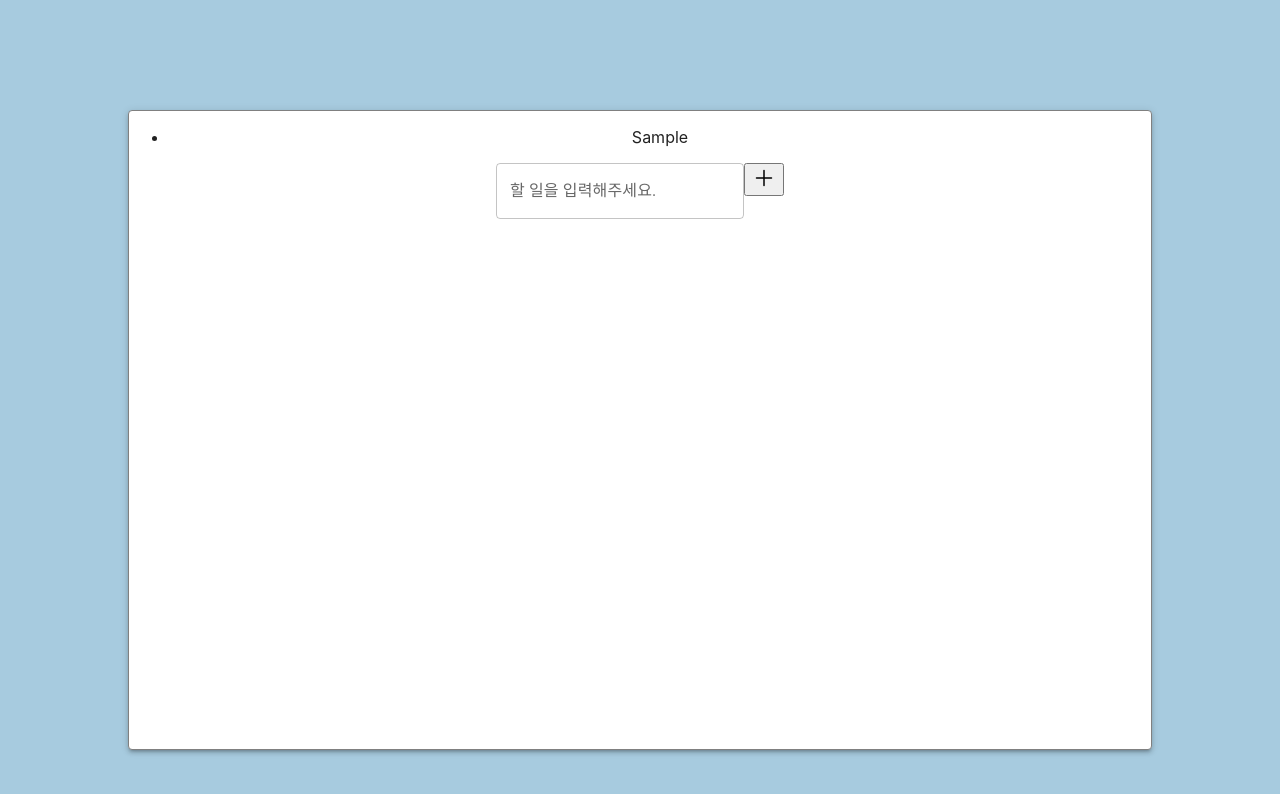
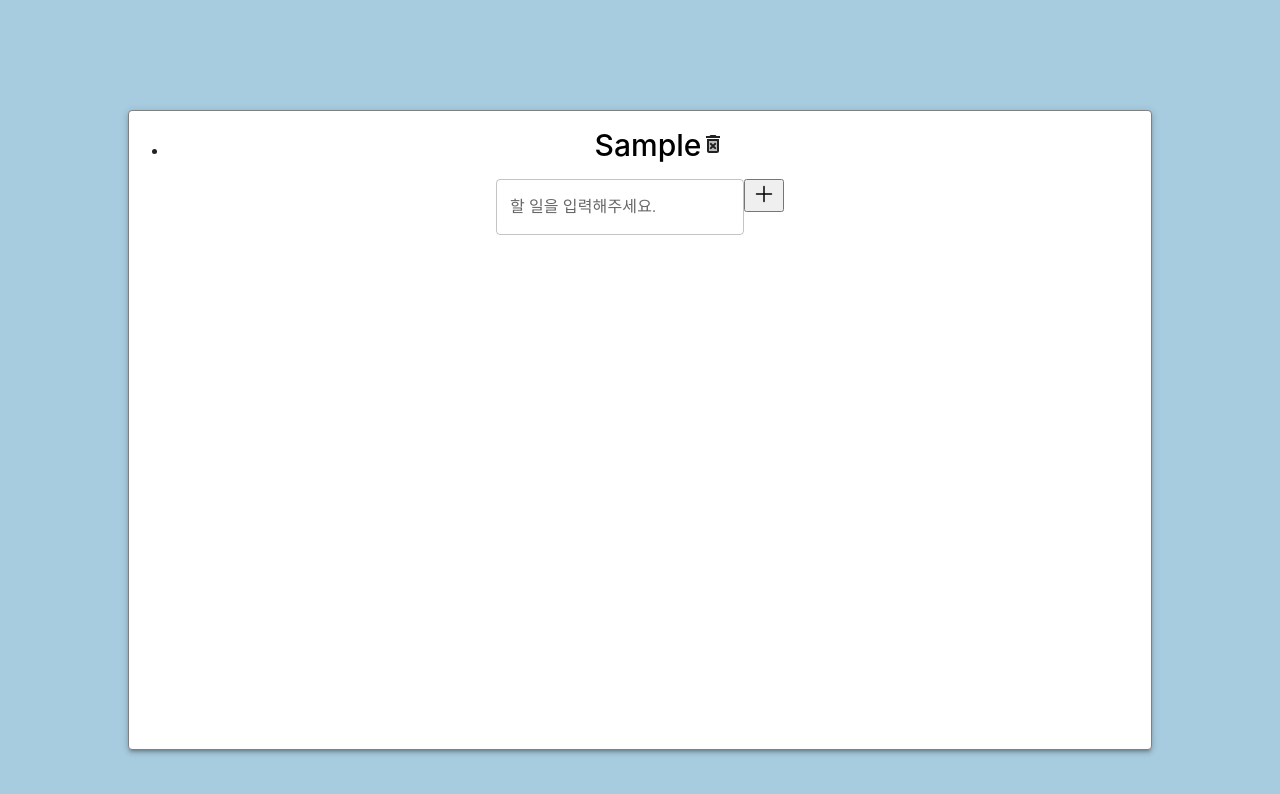
Before and after one commit to wopogo/todo-app, a React (Create React App) app: page / in a window 1280 px wide. Both pictures are taken after typing "Sample" into the empty fields and a click on the button 764 px from the left and 143 px from the top of the page. Shown: the top 794 px of the page. Built offline with nearby package versions, Linux system fonts and the light colour scheme.

Commit message:
1.0.5 delete button, complete text

```diff
--- a/src/App.css
+++ b/src/App.css
@@ -1,27 +1,37 @@
 * {
   box-sizing: border-box;
 }
+
 html {
   background-color: rgb(167, 203, 223);
 }
+
 #root {
   margin: 100px;
   display: flex;
   justify-content: center;
 }
+
 .container {
   border: 2px solid black;
   width: 80vw;
   height: 80vh;
   text-align: center;
 }
+
 .todo-element {
   list-style: none;
   font-size: 40px;
   font-weight: 700;
   margin: 20px;
 }
+
 .MuiPaper-root {
   border: 1px solid grey;
   margin: 10px;
 }
+
+li>span {
+  font-size: 30px;
+  font-weight: 500;
+}
--- a/src/App.js
+++ b/src/App.js
@@ -4,10 +4,13 @@ import createTime from "./function/createDate";
 import Paper from "@mui/material/Paper";
 import TextField from "@mui/material/TextField";
 import PlusIcon from "./style/plusIcon";
+import TodoList from "./component/todoList";
+import deleteTodo from "./function/deleteTodo";
 
 export default function App() {
   const [todo, setTodo] = useState("");
   const [todoList, setTodoList] = useState([]);
+  const [refresh, setRresh] = useState(true);
 
   useEffect(() => {
     const loadedTodos = [];
@@ -17,7 +20,11 @@ export default function App() {
       loadedTodos.push(todoJson);
     }
     setTodoList(loadedTodos.sort((a, b) => a.id - b.id));
-  }, []);
+  }, [refresh]);
+
+  const refreshFn = () => {
+    setRresh(!refresh);
+  };
 
   const handleSubmit = (e) => {
     e.preventDefault();
@@ -30,11 +37,7 @@ export default function App() {
 
   return (
     <Paper className="container" elevation={3} square={false}>
-      <ul>
-        {todoList.map((list) => (
-          <li key={list.id}>{list.todo}</li>
-        ))}
-      </ul>
+      <TodoList list={todoList} onDelete={deleteTodo} onRefresh={refreshFn} />
       <form onSubmit={handleSubmit}>
         <TextField
           label="할 일을 입력해주세요."
--- a/src/component/todoList.jsx
+++ b/src/component/todoList.jsx
@@ -1,19 +1,32 @@
-import { useState } from "react";
 import DeleteForeverTwoToneIcon from "@mui/icons-material/DeleteForeverTwoTone";
-import Paper from "@mui/material/Paper";
 
-export default function TodoList({ todo, id, onDelete }) {
-  const [color, setColor] = useState("black");
-  // const [textLine, setTextLine] = useState("none");
-  const changeText = () => {
-    setColor(color === "black" ? "gray" : "black");
+export default function TodoList({ list, onDelete, onRefresh }) {
+  const cpmpleteTodo = (event) => {
+    event.target.style.color =
+      event.target.style.color === "black" ? "gray" : "black";
   };
   return (
-    <li>
-      <Paper elevation={2} onClick={changeText}>
-        <span style={{ color }}>{todo}</span>
-        <DeleteForeverTwoToneIcon onClick={() => onDelete(id)} />
-      </Paper>
-    </li>
+    <ul>
+      {list.map((list) => {
+        return (
+          <li key={list.id}>
+            <span
+              onClick={(e) => {
+                cpmpleteTodo(e);
+              }}
+              style={{ color: "black" }}
+            >
+              {list.todo}
+            </span>
+            <DeleteForeverTwoToneIcon
+              onClick={() => {
+                onDelete(list.id);
+                onRefresh();
+              }}
+            />
+          </li>
+        );
+      })}
+    </ul>
   );
 }
--- /dev/null
+++ b/src/function/deleteTodo.jsx
@@ -0,0 +1,5 @@
+const deleteTodo = (id) => {
+  localStorage.removeItem(id);
+};
+
+export default deleteTodo;
```
Also changed, not shown: 11 other files (tests, documents, lock files or other folders).
